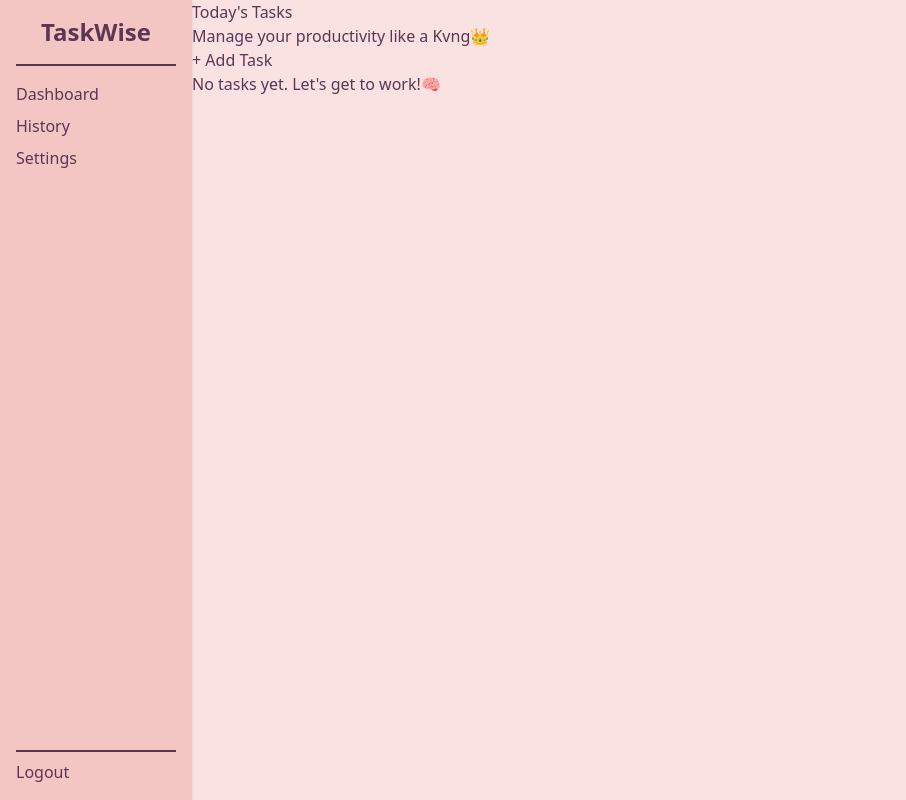
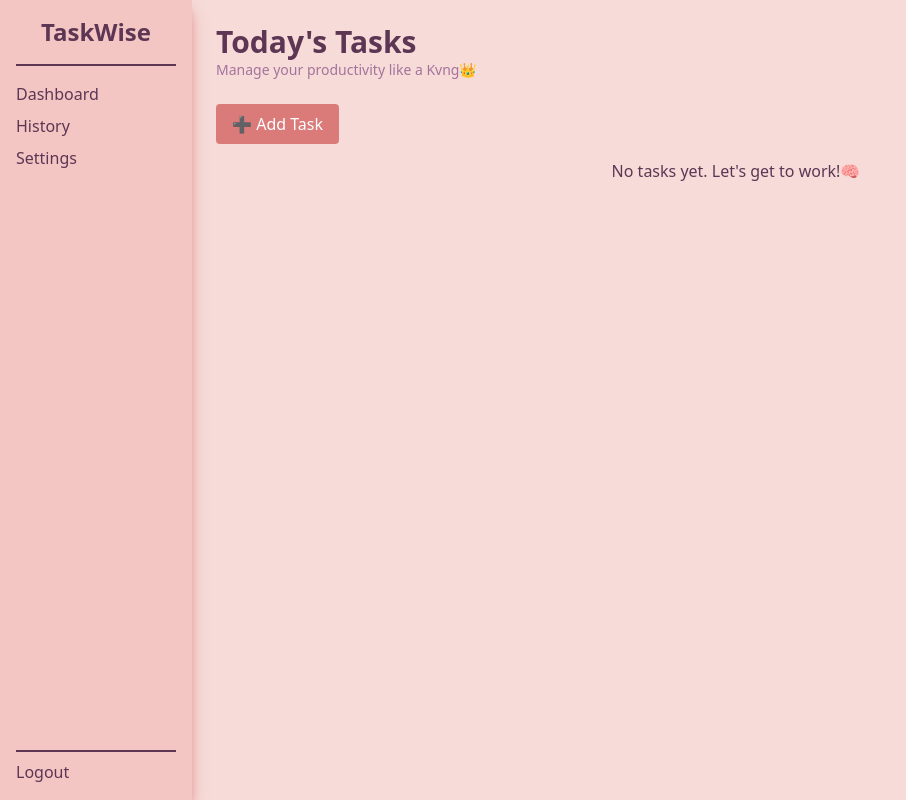
Before and after one commit to RemedyOnline/taskwise, a React (Vite) app: page / in a window 1280 px wide. Shown: the whole page, without its empty margins (0-906 px from the left). Built offline with nearby package versions, Linux system fonts and the light colour scheme.

Commit message:
I like the little by little progress though... KUDOS to me!

```diff
--- a/src/App.jsx
+++ b/src/App.jsx
@@ -6,7 +6,7 @@ import TestPage from "./pages/TestPage";
 
 function App() {
 	return (
-		<main className="bg-blushPink/50 text-richPlum min-h-screen">
+		<main className="bg-blushPink-200 text-richPlum-500 min-h-screen">
 			<Dashboard />
 		</main>
 	);
--- /dev/null
+++ b/src/components/TaskModal.jsx
@@ -0,0 +1,16 @@
+import React from "react";
+
+const TaskModal = ({ isOpen, onClose, children }) => {
+	if (!isOpen) return null;
+
+	return (
+		<section className="bg-blushPink-300 ">
+			<div>
+				<button onClick={onClose}>❌</button>
+				{children}
+			</div>
+		</section>
+	);
+};
+
+export default TaskModal;
--- a/src/index.css
+++ b/src/index.css
@@ -1,6 +1,25 @@
 @import "tailwindcss";
+/* @plugin "something" /* thus, after installing a plugin you intend to use... */
 
 @theme {
-	--color-blushPink: #f3c5c3;
-	--color-richPlum: #5d3654;
+	--color-blushPink-50: #fdf7f6;
+	--color-blushPink-100: #faecea;
+	--color-blushPink-200: #f6dbd8; /* default bg color */
+	--color-blushPink-300: #f3c5c3; /* main bg color */
+	--color-blushPink-400: #e8a09f;
+	--color-blushPink-401: #e8e8e8;
+	--color-blushPink-500: #da7b7a; /* main accent color */
+
+	--color-richPlum-50: #f3ecf2;
+	--color-richPlum-200: #c4a2be;
+	--color-richPlum-300: #a5739b;
+	--color-richPlum-400: #7c4e76;
+	--color-richPlum-500: #5d3654; /* main text color */
+	--color-richPlum-600: #462a40;
+
+	--color-neutral-200: #e5e7bd; /* light gray bg */
+	--color-neutral-500: #6b7280; /* medium gray text */
+	--color-success: #10b981; /* green */
+	--color-error: #ef4444; /* red */
+	--color-accent: var(--color-blushPink-500); /* main accent color */
 }
--- a/src/pages/Dashboard.jsx
+++ b/src/pages/Dashboard.jsx
@@ -1,11 +1,16 @@
-import React from "react";
+import React, { useState } from "react";
+import TaskModal from "../components/TaskModal";
 // blushPink
 // richPlum
 
 const Dashboard = () => {
+	const [isModalOpen, setIsModalOpen] = useState(false);
+	const openModal = () => setIsModalOpen(true); // open modal fxn...
+	const closeModal = () => setIsModalOpen(false); // close modal fxn...
+
 	return (
 		<section className="flex min-h-screen">
-			<aside className="w-48 h-screen bg-blushPink shadow p-4 flex flex-col">
+			<aside className="w-48 h-screen bg-blushPink-300 shadow-lg shadow-accent p-4 flex flex-col">
 				<h2 className="text-2xl font-bold text-center mb-4">TaskWise</h2>
 				<nav className="flex flex-col flex-grow">
 					<ul className="flex flex-col space-y-2 border-t-2 border-richPlum pt-4">
@@ -46,16 +51,27 @@ const Dashboard = () => {
 					</ul>
 				</nav>
 			</aside>
-			<div>
-				<header>
-					<h1>Today's Tasks</h1>
-					<p>Manage your productivity like a Kvng👑</p>
+			<div className="flex-1 p-6">
+				<header className="mb-6">
+					<h1 className="text-3xl font-bold">Today's Tasks</h1>
+					<p className="text-sm text-richPlum-300">
+						Manage your productivity like a Kvng👑
+					</p>
 				</header>
-				<button>+ Add Task</button>
-				<div>
+				<button
+					onClick={openModal}
+					className="bg-accent text-white rounded hover:bg-richPlum-500 px-4 py-2 hover:cursor-pointer"
+				>
+					➕ Add Task
+				</button>
+				<div className="mt-4 text-center animate-bounce">
 					<p>No tasks yet. Let's get to work!🧠</p>
 				</div>
 			</div>
+			<TaskModal isOpen={isModalOpen} onClose={closeModal}>
+				<h2>Add New Task</h2>
+				<p>This will be the form... #coming soon!🔥</p>
+			</TaskModal>
 		</section>
 	);
 };
```
